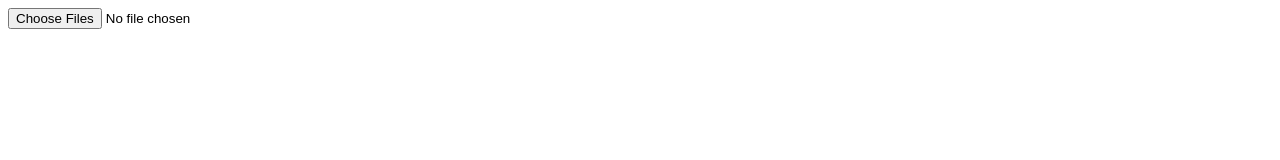
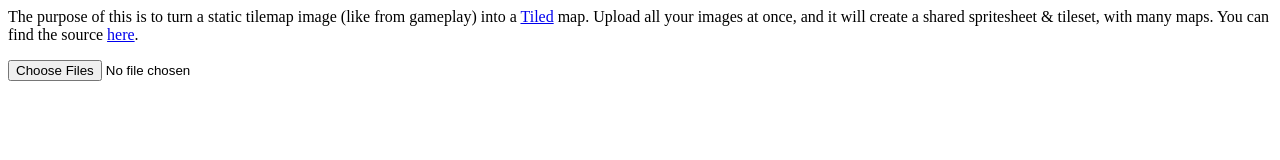
Before and after one commit to konsumer/mapgen, a website: page docs/index.html in a window 1280 px wide. Drawn offline with Linux system fonts and the light colour scheme.

Commit message:
Update index.html

```diff
--- a/docs/index.html
+++ b/docs/index.html
@@ -2,6 +2,7 @@
   <title>mapgen</title>
 </head>
 <body>
+  <p>The purpose of this is to turn a static tilemap image (like from gameplay) into a <a href="https://www.mapeditor.org/">Tiled</a> map. Upload all your images at once, and it will create a shared spritesheet & tileset, with many maps. You can find the source <a href="https://github.com/konsumer/mapgen">here</a>.</p>
   <input type="file" multiple />
 </body>
 <script type="module" src="mapgen.js"></script>
```
